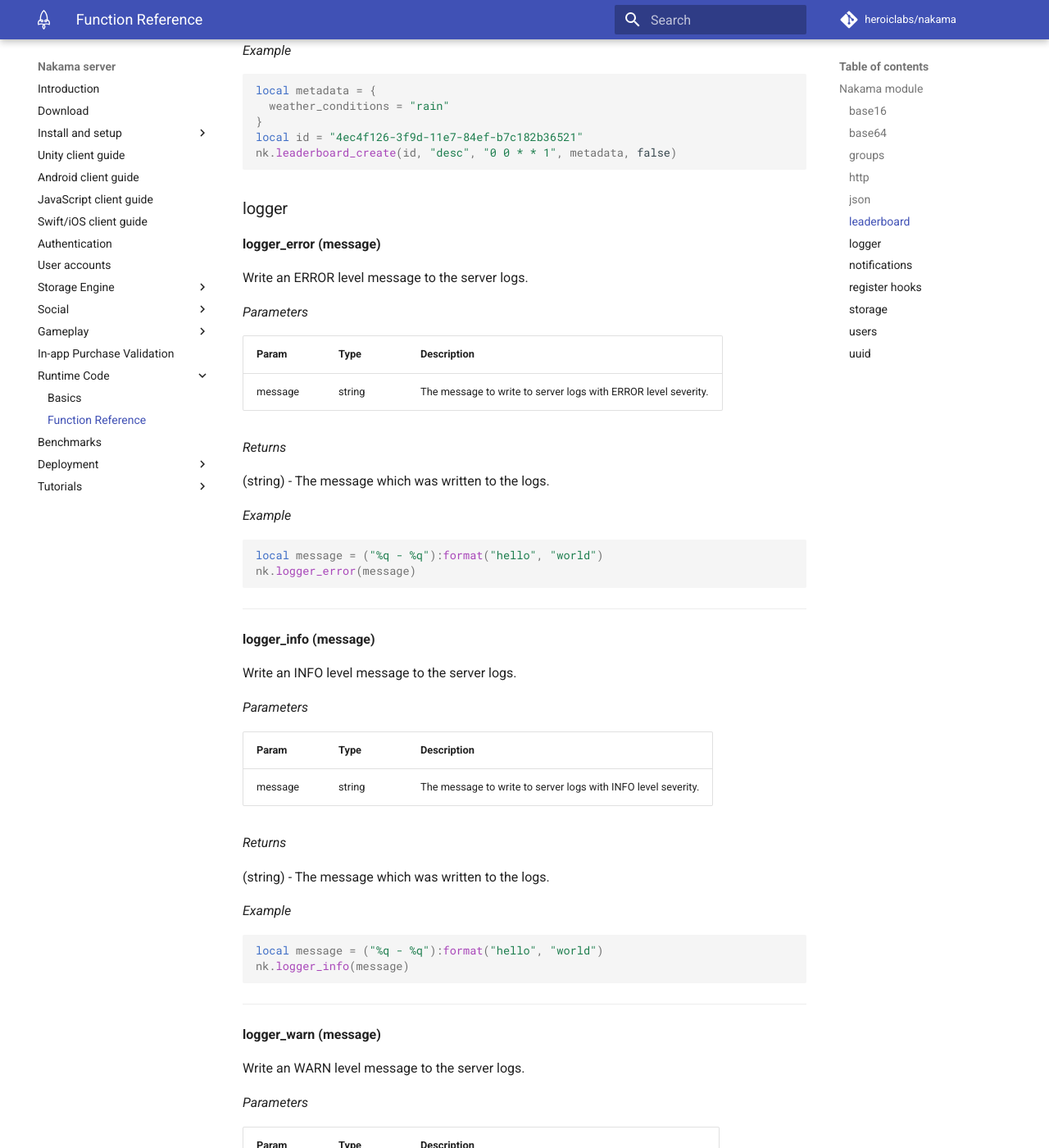
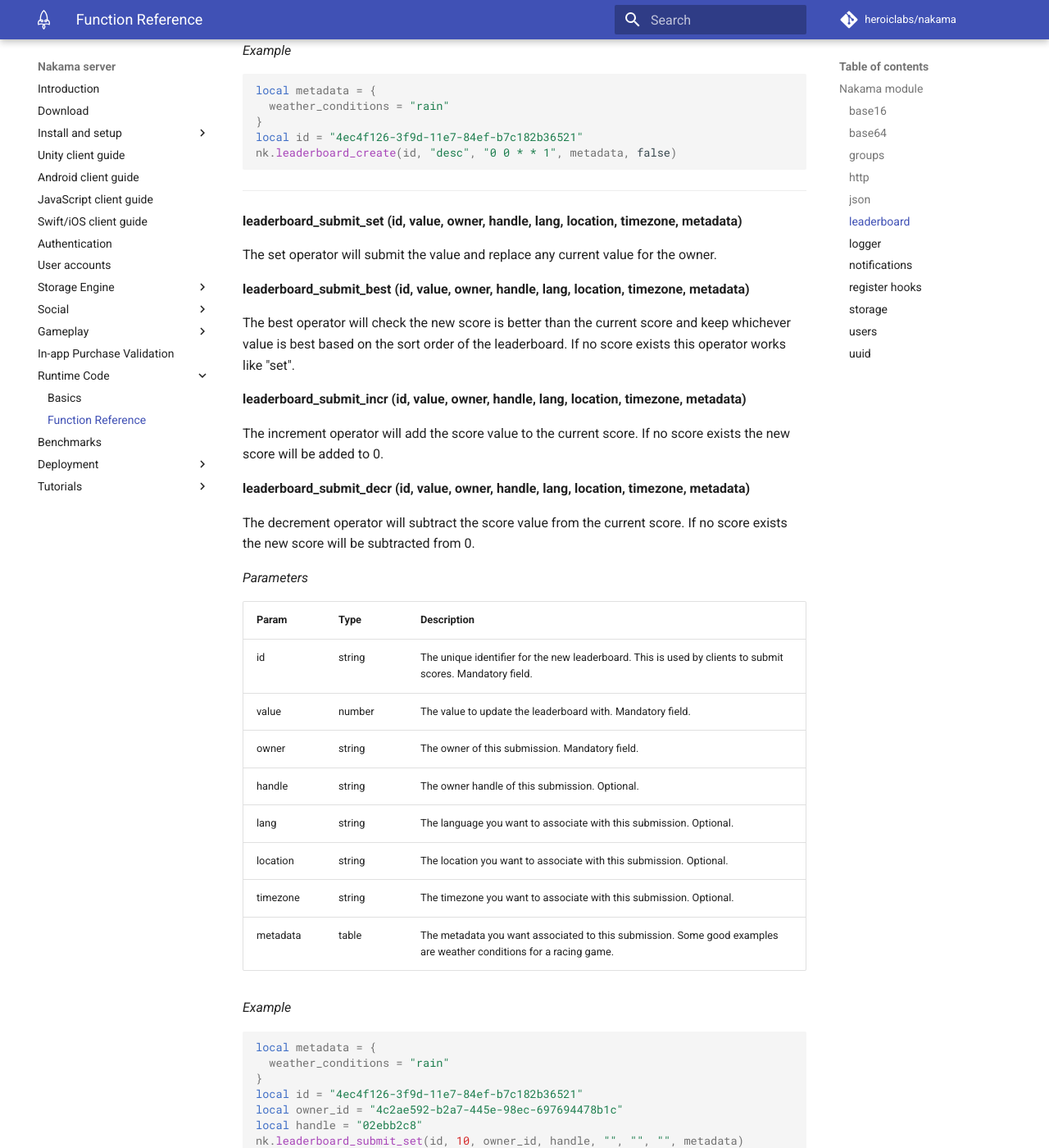
Before and after one commit to heroiclabs/nakama-docs, an MkDocs documentation site: the page built from docs/runtime-code-function-reference.md, in a window 1280 px wide and 1400 px high, scrolled down 7392 px. Shown: the whole window at 82% size. Built offline with MkDocs 1.6.1 and Material for MkDocs 9.7.7, drawn with Linux system fonts in a browser that asks for light colours; comment, search, counter and statistics services are not loaded; old or Windows-style settings are respelled for this version of MkDocs; some of the changed text lies outside the part shown.

Commit message:
Add storage listing and leaderboard submit to Runtime Reference. Merged #37

````diff
--- a/docs/runtime-code-function-reference.md
+++ b/docs/runtime-code-function-reference.md
@@ -325,6 +325,49 @@
 nk.leaderboard_create(id, "desc", "0 0 * * 1", metadata, false)
 ```
 
+---
+
+__leaderboard_submit_set (id, value, owner, handle, lang, location, timezone, metadata)__
+
+The set operator will submit the value and replace any current value for the owner.
+
+__leaderboard_submit_best (id, value, owner, handle, lang, location, timezone, metadata)__
+
+The best operator will check the new score is better than the current score and keep whichever value is best based on the sort order of the leaderboard. If no score exists this operator works like "set".
+
+__leaderboard_submit_incr (id, value, owner, handle, lang, location, timezone, metadata)__
+
+The increment operator will add the score value to the current score. If no score exists the new score will be added to 0.
+
+__leaderboard_submit_decr (id, value, owner, handle, lang, location, timezone, metadata)__
+
+The decrement operator will subtract the score value from the current score. If no score exists the new score will be subtracted from 0.
+
+_Parameters_
+
+| Param | Type | Description |
+| ----- | ---- | ----------- |
+| id | string | The unique identifier for the new leaderboard. This is used by clients to submit scores. Mandatory field. |
+| value | number | The value to update the leaderboard with. Mandatory field. |
+| owner | string | The owner of this submission. Mandatory field. |
+| handle | string | The owner handle of this submission. Optional. |
+| lang | string | The language you want to associate with this submission. Optional. |
+| location | string | The location you want to associate with this submission. Optional. |
+| timezone | string | The timezone you want to associate with this submission. Optional. |
+| metadata | table | The metadata you want associated to this submission. Some good examples are weather conditions for a racing game. |
+
+_Example_
+
+```lua
+local metadata = {
+  weather_conditions = "rain"
+}
+local id = "4ec4f126-3f9d-11e7-84ef-b7c182b36521"
+local owner_id = "4c2ae592-b2a7-445e-98ec-697694478b1c"
+local handle = "02ebb2c8"
+nk.leaderboard_submit_set(id, 10, owner_id, handle, "", "", "", metadata)
+```
+
 ### logger
 
 __logger_error (message)__
@@ -579,6 +622,38 @@
 
 ---
 
+__storage_list (user_id, bucket, collection, limit, cursor)__
+
+You can list records in a collection and page through results. The records returned can be filtered to those owned by the user or "" for public records which aren't owned by a user.
+
+_Parameters_
+
+| Param | Type | Description |
+| ----- | ---- | ----------- |
+| user_id | string | User ID or "" (empty string) for public records. |
+| bucket | string | Bucket to list data from. |
+| collection | string | Collection to list data from. |
+| limit | number | Limit number of records retrieved. Min 10, Max 100. |
+| cursor | string | Pagination cursor from previous result. If none available set to nil or "" (empty string). |
+
+_Returns_
+
+A table array of the records result set.
+
+_Example_
+
+```lua
+local user_id = "4ec4f126-3f9d-11e7-84ef-b7c182b36521" -- some user ID.
+local records = nk.storage_list(user_id, "bucket", "collection", 10, "")
+for _, r in ipairs(records)
+do
+  local message = ("read: %q, write: %q, value: %q"):format(r.PermissionRead, r.PermissionWrite, r.Value)
+  print(message)
+end
+```
+
+---
+
 __storage_remove (record_keys)__
 
 Remove one or more records by their bucket/collection/keyname and optional user.
@@ -593,10 +668,11 @@
 
 ```lua
 local user_id = "4ec4f126-3f9d-11e7-84ef-b7c182b36521" -- some user ID.
+local friend_user_id = "8d98ee3f-8c9f-42c5-b6c9-c8f79ad1b820" -- friend ID.
 local record_keys = {
   {Bucket = "mygame", Collection = "save", Record = "save1", UserId = user_id},
   {Bucket = "mygame", Collection = "save", Record = "save2", UserId = user_id},
-  {Bucket = "mygame", Collection = "save", Record = "save3", UserId = user_id}
+  {Bucket = "mygame", Collection = "public", Record = "progress", UserId = friend_user_id}
 }
 nk.storage_remove(record_keys)
 ```
````
